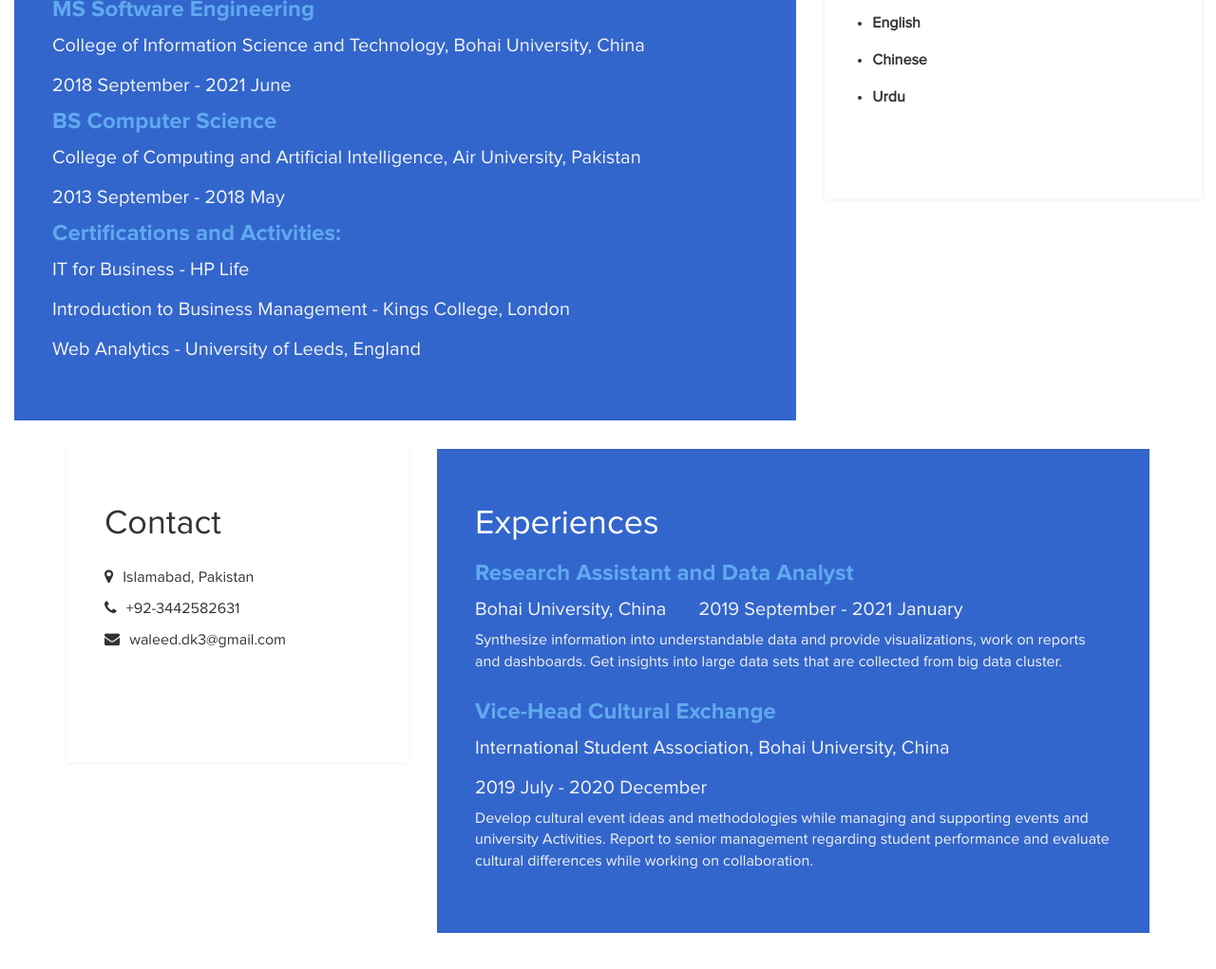
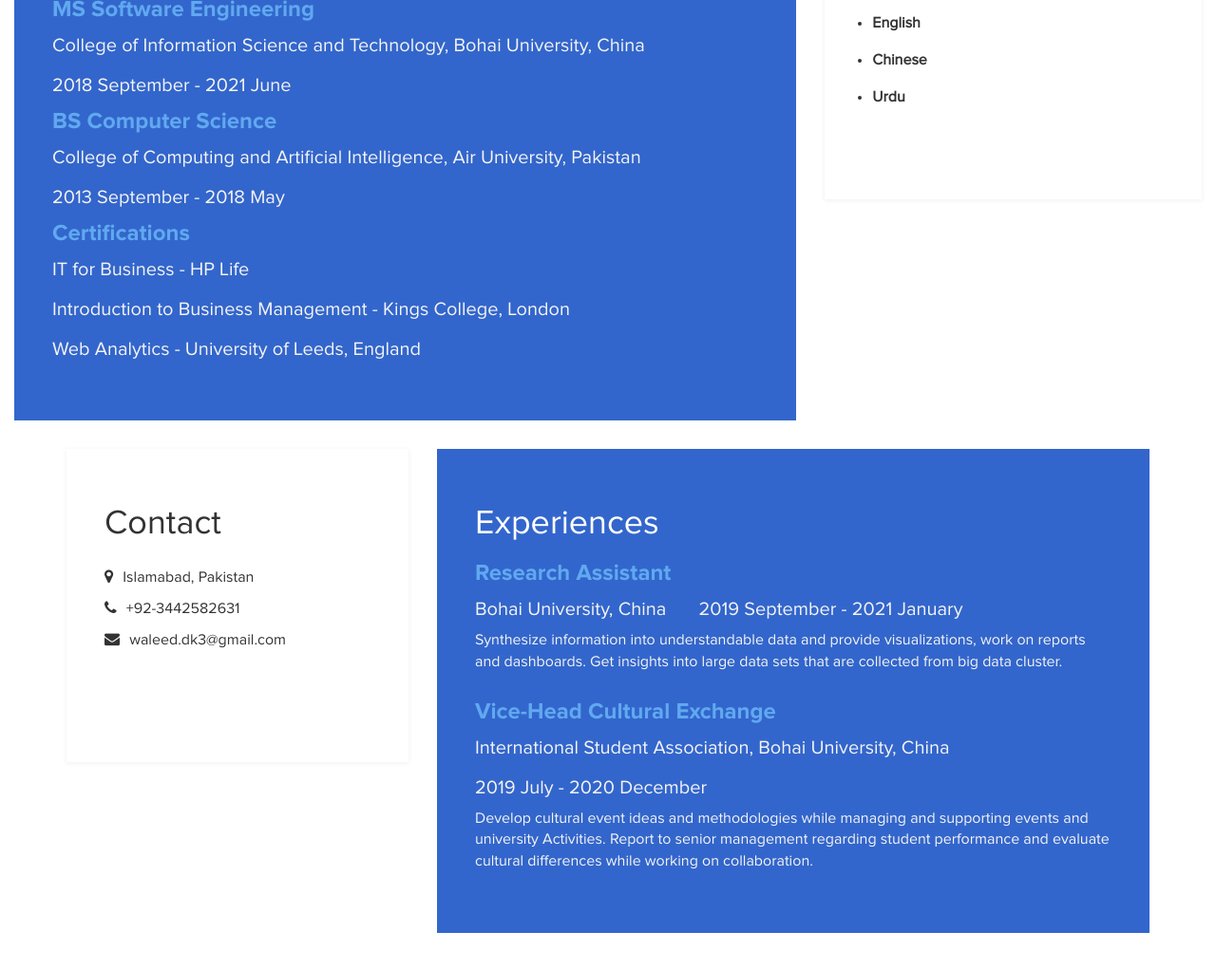
Before and after one commit to waleed17/waleed17.github.io, a plain HTML site: page index.html in a window 1280 px wide. Shown: the part 1214-2235 px from the top of the page at 95% size. Drawn offline with Linux system fonts and the light colour scheme.

Commit message:
updated 4th time

```diff
--- a/index.html
+++ b/index.html
@@ -92,7 +92,7 @@ http://www.templatemo.com/tm-467-easy-profile
 								<h5>College of Computing and Artificial Intelligence, Air University, Pakistan </h5><span></span>
 								<h5>2013 September - 2018 May</h5>
 							</div>
-                        <h4 class="education-title accent">Certifications and Activities:</h4>
+                        <h4 class="education-title accent">Certifications</h4>
 							<div class="education-school">
 								<h5>IT for Business  - HP Life </h5><br>
 								<h5>Introduction to Business Management - Kings College, London</h5>
@@ -131,7 +131,7 @@ http://www.templatemo.com/tm-467-easy-profile
 			<div class="experience">
 				<h2 class="white">Experiences</h2>
 					<div class="experience-content">
-						<h4 class="experience-title accent">Research Assistant and Data Analyst</h4>
+						<h4 class="experience-title accent">Research Assistant</h4>
 						<h5>Bohai University, China</h5><span></span>
 						<h5>2019 September - 2021 January</h5>
 						<p class="education-description">Synthesize information into understandable data and provide visualizations, work on reports and dashboards. Get insights into large data sets that are collected from big data cluster.</p>
```
